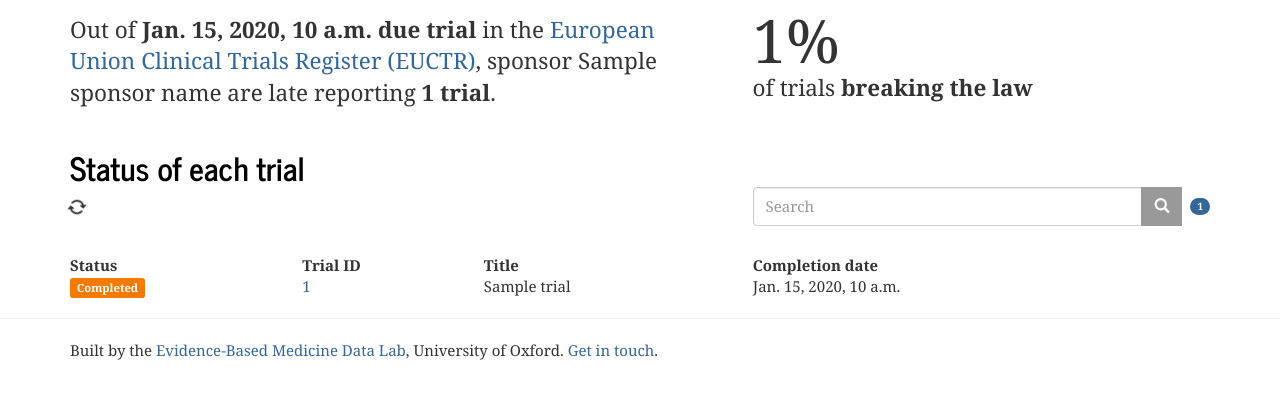
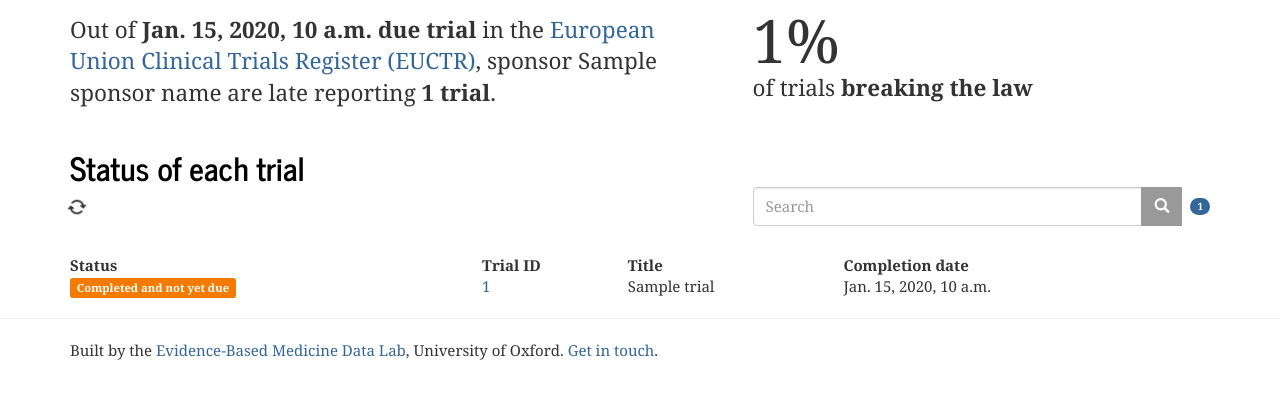
Before and after one commit to ebmdatalab/euctr-tracker-code, a Django app: template euctr/templates/sponsor.html in a window 1280 px wide. Shown: the part 163-562 px from the top of the page. Run offline with Django 3.2, Linux system fonts and the light colour scheme; the template is opened without the code that fills it: most values are stand-ins (such as "Sample title", 1, 10 or a date in 2020); style sheets or scripts are compiled from the project's sources; parts of the project's set-up code (start-up, migrations or seed data) failed here and were passed over; some libraries are stand-ins or nearby versions.

Commit message:
Use new wording for buttons

```diff
--- a/euctr/templates/sponsor.html
+++ b/euctr/templates/sponsor.html
@@ -92,50 +92,60 @@
         <tr>
         {% endif %}
           <td>
-	    {% if trial.overall_status == "ongoing" %}
+	    <!-- Due -->
+	    {% if trial.overall_status == "reported" %}
+	      <span title="Trial completed and reported results after year of date" data-toggle="tooltip" data-placement="bottom">
+	      <span class="label label-success">
+	      Reported results</span></span></span>
+	    {% elif trial.overall_status == "completed-due" %}
+	      <span title="Trial completed more than a year ago, and hasn't reported results" data-toggle="tooltip" data-placement="bottom">
+	      <span class="label label-danger">
+	      Not reported</span></span>
+
+	    <!-- Not yet due -->
+	    {% elif trial.overall_status == "ongoing" %}
 	      <span class="label label-default">
 	      <span title="Trial is ongoing" data-toggle="tooltip" data-placement="bottom">
 	      Ongoing
 	      </span></span>
+	    {% elif trial.overall_status == "ongoing-reported-early"%}
+	      <span title="Trial is ongoing but has already reported results" data-toggle="tooltip" data-placement="bottom">
+	      <span class="label label-default">
+	      Completed and reported early</span></span>
+
+	    {% elif trial.overall_status == "completed-not-due" %}
+	      <span title="Trial completed less than a year ago" data-toggle="tooltip" data-placement="bottom">
+	      <span class="label label-info">
+	      Completed and not yet due</span></span>
+	    {% elif trial.overall_status == "completed-reported-early"%}
+	      <span title="Trial is completed and has reported results early" data-toggle="tooltip" data-placement="bottom">
+	      <span class="label label-default">
+	      Completed and reported early</span></span>
+	    {% elif trial.overall_status == "other" %}
+	      <span title="Trial was suspended, withdrawn, not authorised or prohibited by the country authority" data-toggle="tooltip" data-placement="bottom">
+		<span class="label label-info"> <!-- XXX white -->
+	      Other</span></span>
+
+
+	    <!-- Bad data -->
 	    {% elif trial.overall_status == "error-ongoing-has-comp-date" %}
 	      <span title="Trial is ongoing, but database already shows a completion date" data-toggle="tooltip" data-placement="bottom">
 	      <span class="label label-warning">
-	      Inconsistent</span></span>
-	    {% elif trial.overall_status == "completed-not-due"  or trial.overall_status == "reported-early"%}
-	      <span title="Trial completed less than a year ago" data-toggle="tooltip" data-placement="bottom">
-	      <span class="label label-info">
-	      Completed</span></span>
-	    {% elif trial.overall_status == "completed-due" %}
-	      <span title="Trial completed more than a year ago, and hasn't reported results" data-toggle="tooltip" data-placement="bottom">
-	      <span class="label label-danger">
-	      Overdue</span></span>
-	    {% elif trial.overall_status == "reported" %}
-	      <span title="Trial completed and reported results after year of date" data-toggle="tooltip" data-placement="bottom">
-	      <span class="label label-success">
-	      Reported</span></span></span>
+	      Inconsistent data</span></span>
+	      <br>Ongoing but has completion date{% if trial.has_results%}; reported results{% endif %}
 	    {% elif trial.overall_status == "error-completed-no-comp-date" %}
 	      <span title="Trial is completed, but database does not list a completion date" data-toggle="tooltip" data-placement="bottom">
 	      <span class="label label-warning">
-	      Inconsistent</span></span>
-	    {% elif trial.overall_status == "other" %}
-	      <span title="Trial was suspended, withdrawn, not authorised or prohibited by the country authority" data-toggle="tooltip" data-placement="bottom">
-	      <span class="label label-info">
-	      Other</span></span>
+	      Inconsistent data</span></span>
+	      <br>All completed but no completion date{% if trial.has_results%}; reported results{% endif %}
 	    {% elif trial.overall_status == "no-trial-status" %}
 	      <span title="No status listed; usually a paediatric trial taking place wholly outside of the EU/EEA" data-toggle="tooltip" data-placement="bottom">
-	      <span class="label label-info">
-	      No trial status</span></span>
+	      <span class="label label-default">
+	      No trial status on register</span></span>
 	    {% else %}
 	      EU Trials Tracker internal error &mdash; {{ trial.overall_status }}
 	    {% endif %}
-
-	    {% if trial.has_results and trial.overall_status != "reported" %}
-	    <br><span title="Trial has also reported results" data-toggle="tooltip" data-placement="bottom">
-	      <span class="label label-success">
-	      Reported</span>
-	      </span>
-	    {% endif %}
-   </td>
+	 </td>
 
 	  <td><a href="{{ trial.trial_url}}">{{ trial.trial_id }}</a></td>
           <td>{{ trial.trial_title }}</td>
--- a/todo.txt
+++ b/todo.txt
@@ -15,6 +15,8 @@ Ben
     Sort by status should not be alphabetic (Lisa)
     Completed - assumed it meant "done + reported" not completed less than a year ago (Lisa)
     Summary at top with total trials in register, due, late unreported etc. in a table (Helen)
+
+Should "other" or "no trial status" say also if reported?
 
 /ab-science isn't in all_sponsors - isn't listed as has no due trials. Should it be?
 
```
Also changed, not shown: euctr/euctr/management/commands/loadtrialsdata.py (+5 -2 lines).
